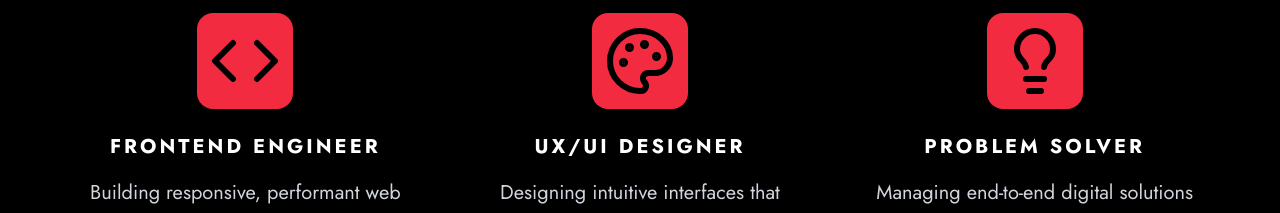
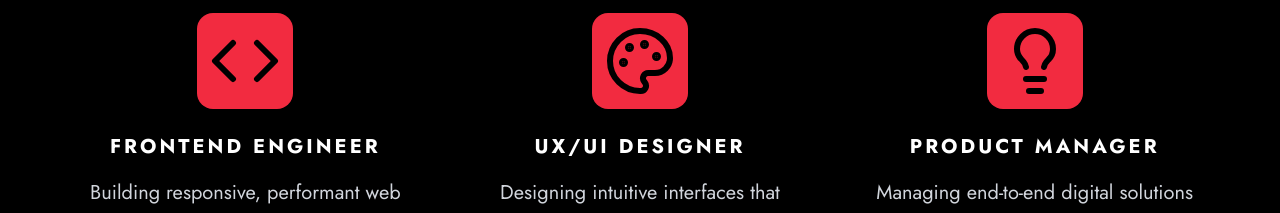
Before and after one commit to jsahim/portfolio, a React (Vite) app: page / in a window 1280 px wide. Shown: the part 2480-2693 px from the top of the page. Built offline with nearby package versions, Linux system fonts and the light colour scheme; a web font is replaced by a local one.

Commit message:
Update Styles

```diff
--- a/src/components/About.jsx
+++ b/src/components/About.jsx
@@ -104,7 +104,7 @@ const About = ({aboutSection}) => {
                 <div className="bg-[#f22b40] w-24 h-24 rounded-2xl flex items-center justify-center mx-auto mb-6 text-black group-hover:shadow-2xl transition-shadow duration-300">
                   <Lightbulb className="w-18 h-18 group-hover:text-white transition-color duration-300" />
                 </div>
-                <h3 className="font-bold text-xl text-white mb-4" style={{ fontFamily: 'Jost, sans-serif', letterSpacing: '0.15em' }}>PROBLEM SOLVER</h3>
+                <h3 className="font-bold text-xl text-white mb-4" style={{ fontFamily: 'Jost, sans-serif', letterSpacing: '0.15em' }}>PRODUCT MANAGER</h3>
                 <p className="text-gray-300 leading-relaxed text-xl">Managing end-to-end digital solutions from concept to deployment and maintenance.</p>
               </div>
 
```
